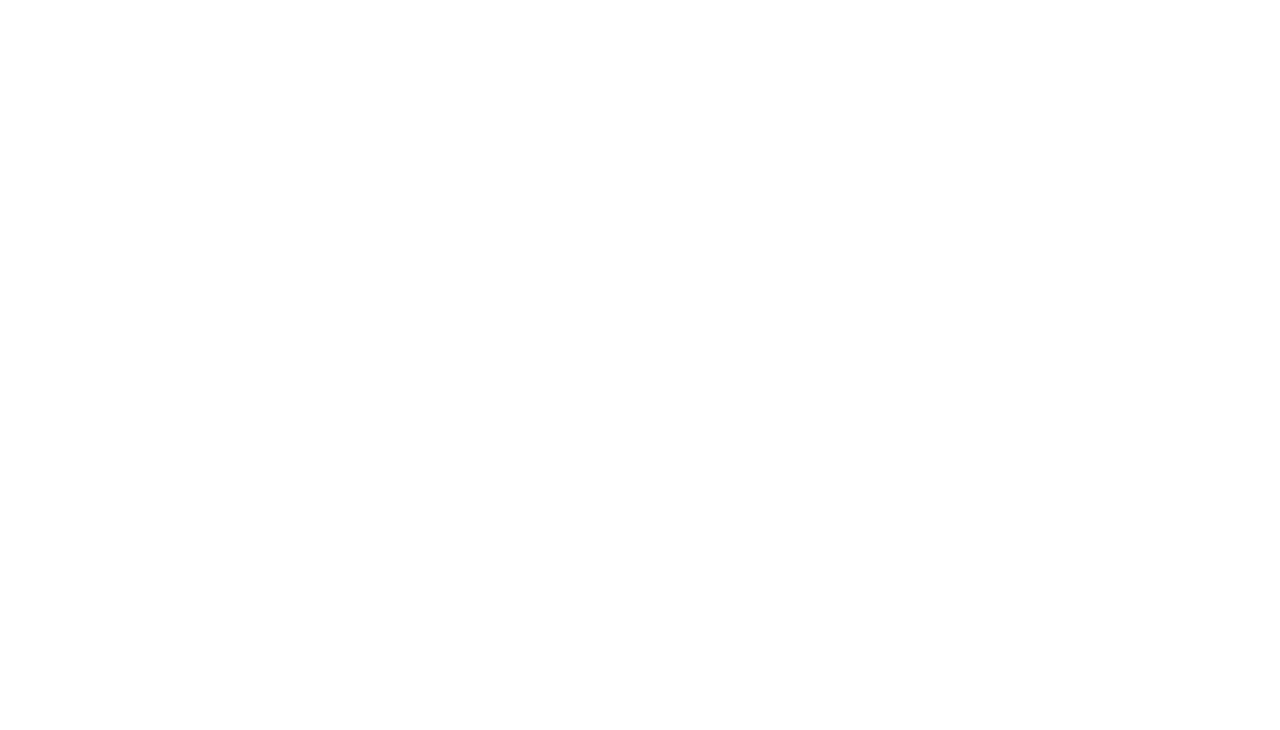
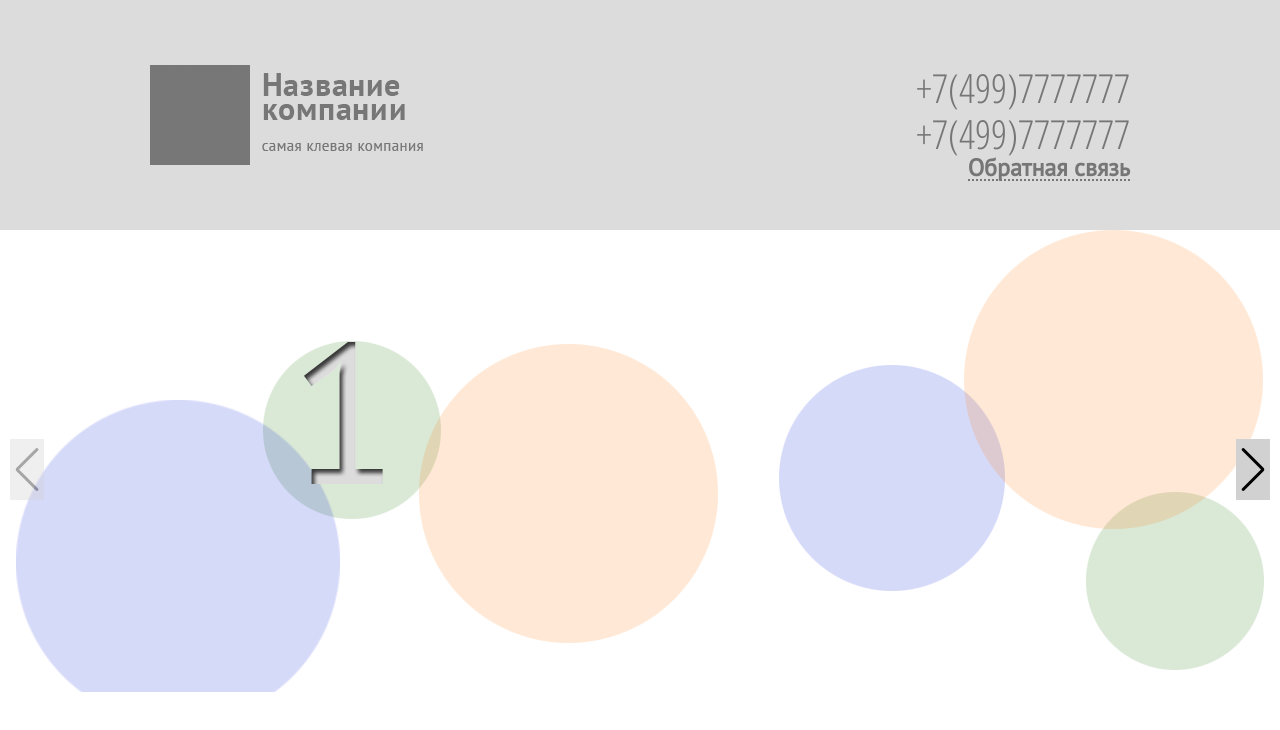
Before and after one commit to CptKokao/Pixel-Plus, a website: page source/index.html in a window 1280 px wide. Drawn offline with nearby package versions, Linux system fonts and the light colour scheme; files that its build step writes are made by us from their sources; files whose address does not match are found by name.

Commit message:
добавляет слайдер

```diff
--- a/source/index.html
+++ b/source/index.html
@@ -7,9 +7,52 @@
   <meta http-equiv="X-UA-Compatible" content="ie=edge">
   <title>Pixel Plus</title>
   <link href="https://fonts.googleapis.com/css?family=PT+Sans&display=swap" rel="stylesheet">
+  <link rel="stylesheet" href="https://unpkg.com/swiper/css/swiper.css">
+  <link rel="stylesheet" href="https://unpkg.com/swiper/css/swiper.min.css">
   <link rel="stylesheet" href="css/style.min.css">
 </head>
 <body>
+  <header class="header">
+    <div class="container">
+      <div class="header__wrapper">
+        <div class="header__img">
+          <img src="img/logo.png" width="273" height="100" alt="логотип">
+        </div>
+        <div class="header__feedback">
+          <a class="header__feedback-link" href="tel:+7(499)7777777">+7(499)7777777</a>
+          <a class="header__feedback-link" href="tel:+7(499)7777777">+7(499)7777777</a>
+          <p class="headet__feedback-text">Обратная связь</p>
+        </div>
+      </div>
+    </div>
+  </header>
+  <main>
+    <!-- Swiper -->
+    <div class="swiper-container">
+      <div class="swiper-wrapper">
+        <div class="swiper-slide"><img src="img/slaid1.png" width="1248" height="462" alt="слайдер"></div>
+        <div class="swiper-slide"><img src="img/slaid1.png" alt="слайдер"></div>
+        <div class="swiper-slide"><img src="img/slaid1.png" alt="слайдер"></div>
+        <div class="swiper-slide"><img src="img/slaid1.png" alt="слайдер"></div>
+      </div>
+      <!-- Add Arrows -->
+      <div class="swiper-button swiper-button-next"></div>
+      <div class="swiper-button swiper-button-prev"></div>
+    </div>
 
+  </main>
+
+
+  <script src="https://unpkg.com/swiper/js/swiper.js"></script>
+  <script src="https://unpkg.com/swiper/js/swiper.min.js"></script>
+  <!-- Initialize Swiper -->
+  <script>
+    var swiper = new Swiper('.swiper-container', {
+      navigation: {
+        nextEl: '.swiper-button-next',
+        prevEl: '.swiper-button-prev',
+      },
+    });
+  </script>
 </body>
 </html>
--- a/source/sass/components/header.scss
+++ b/source/sass/components/header.scss
@@ -0,0 +1,56 @@
+.header {
+  width: 100%;
+  background-color: #dcdcdc;
+}
+
+.header__img {
+  width: 273px;
+  height: 100px;
+}
+
+.header__feedback {
+  text-align: right;
+}
+
+.header__wrapper {
+  display: flex;
+  justify-content: space-between;
+  height: 230px;
+  padding-top: 65px;
+  padding-bottom: 65px;
+}
+
+.header__feedback-link {
+  display: block;
+  font-family: "Open Sans Condensed";
+  font-size: 40px;
+  line-height: 46px;
+  color: #767676;
+  text-decoration: none;
+}
+
+.headet__feedback-text {
+  display: inline-block;
+  font-size: 24px;
+  font-weight: bold;
+  border-bottom: 2px dotted #767676;
+}
+
+.slider {
+  width: 100%;
+  height: 400px;
+  display: flex;
+  justify-content: center;
+}
+
+.swiper-slide {
+  display: flex;
+  justify-content: center;
+}
+
+.swiper-button {
+  width: 34px;
+  height: 61px;
+  background-color: #d1d1d1;
+  color: #000000;
+}
```
Also changed, not shown: build/css/style.min.css, build/index.html, 1 other file.
